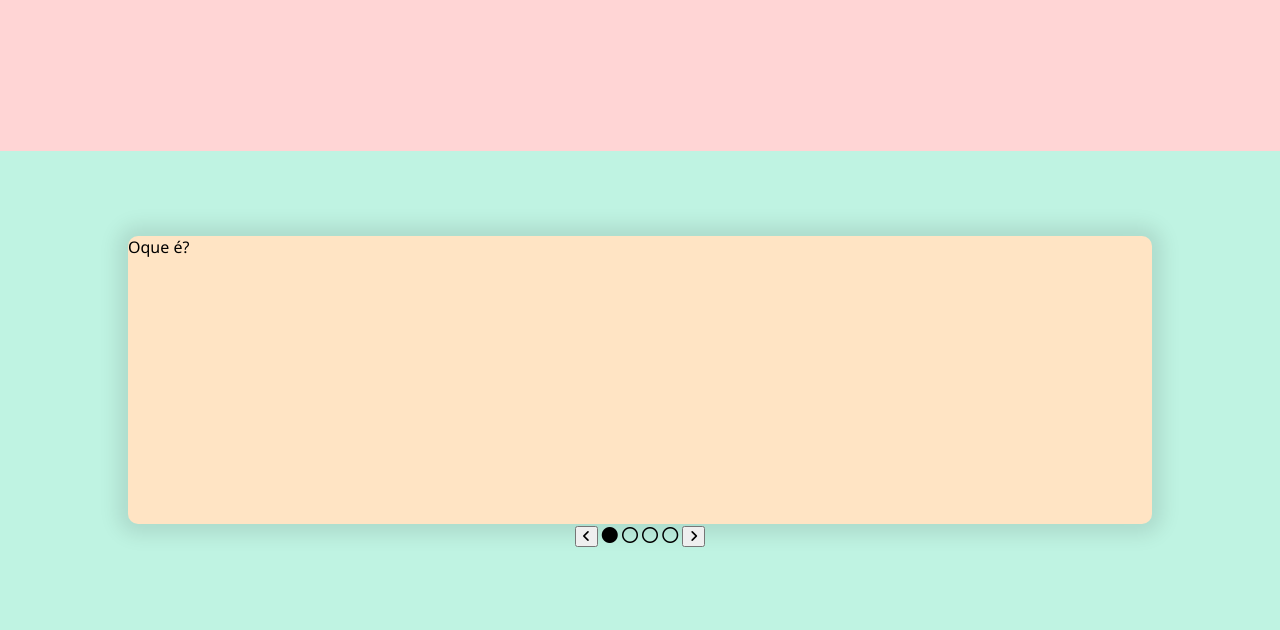
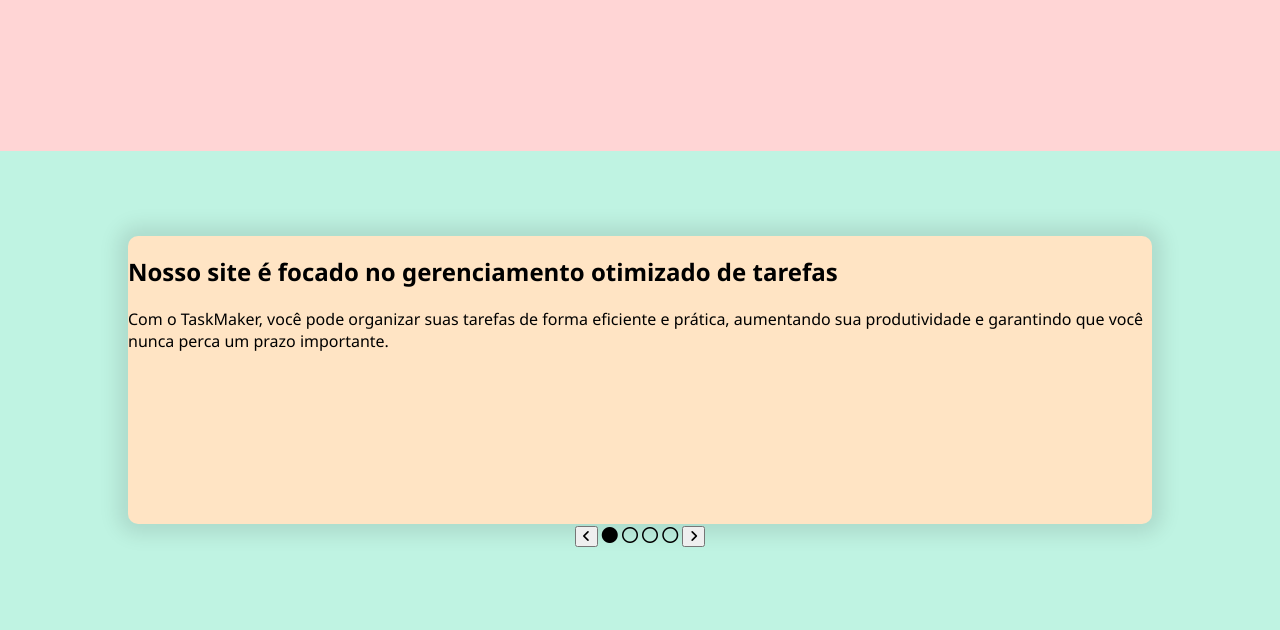
Before and after one commit to Leandr0Arantes/TaskMaker, a PHP site: page / in a window 1280 px wide. Shown: the part 649-1279 px from the top of the page. Run offline with PHP 8.4, Linux system fonts and the light colour scheme.

Commit message:
adiciona conteúdo descritivo à seção de funcionalidades e reorganiza a estrutura do HTML; restaura o evento de rolagem para o cabeçalho

```diff
--- a/assets/css/index.css
+++ b/assets/css/index.css
@@ -121,4 +121,6 @@
 .container.active {
     display: block;
 }
+
+
 /* COMO FUNCIONA? */
--- a/index.php
+++ b/index.php
@@ -35,16 +35,29 @@
     </section>
     <section id="funcionalidades" class="funcionalidades">
         <div class="container active">
-            Oque é?
+            <div class="conteudo">
+                <h2>Nosso site é focado no gerenciamento otimizado de tarefas</h2>
+                <p>Com o TaskMaker, você pode organizar suas tarefas de forma eficiente e prática, aumentando sua produtividade e garantindo que você nunca perca um prazo importante.</p>
+            </div>
+            <div class="imagem">
+
+            </div>
         </div>
         <div class="container">
-            Fazer login ou cadastrar-se
+            <div class="conteudo">
+
+            </div>
+            <div class="imagem"></div>
         </div>
         <div class="container">
             Como funciona?
+            <div class="conteudo"></div>
+            <div class="imagem"></div>
         </div>
         <div class="container">
             Outras utilidades
+            <div class="conteudo"></div>
+            <div class="imagem"></div>
         </div>
         <div class="botoes">
             <button id="btn-prev"><i class="fa-solid fa-angle-left"></i></button>
@@ -73,17 +86,6 @@
     <footer>
         <p>Direitos reservados. Leandro Henrique Arantes</p>
     </footer>
-
-    <script>
-        window.addEventListener('scroll', function() {
-            const header = document.querySelector('header');
-            if (window.scrollY > 50) {
-                header.classList.add('scrolled');
-            } else {
-                header.classList.remove('scrolled');
-            }
-        });
-    </script>
     <script>
         const containers = document.querySelectorAll('.funcionalidades .container');
         const circles = document.querySelectorAll('.botoes span i');
@@ -117,6 +119,15 @@
             containers[indexAtual].classList.add('active');
             circles[indexAtual].classList.replace('fa-regular', 'fa-solid');
         })
+
+        window.addEventListener('scroll', function() {
+            const header = document.querySelector('header');
+            if (window.scrollY > 50) {
+                header.classList.add('scrolled');
+            } else {
+                header.classList.remove('scrolled');
+            }
+        });
     </script>
 </body>
 
```
